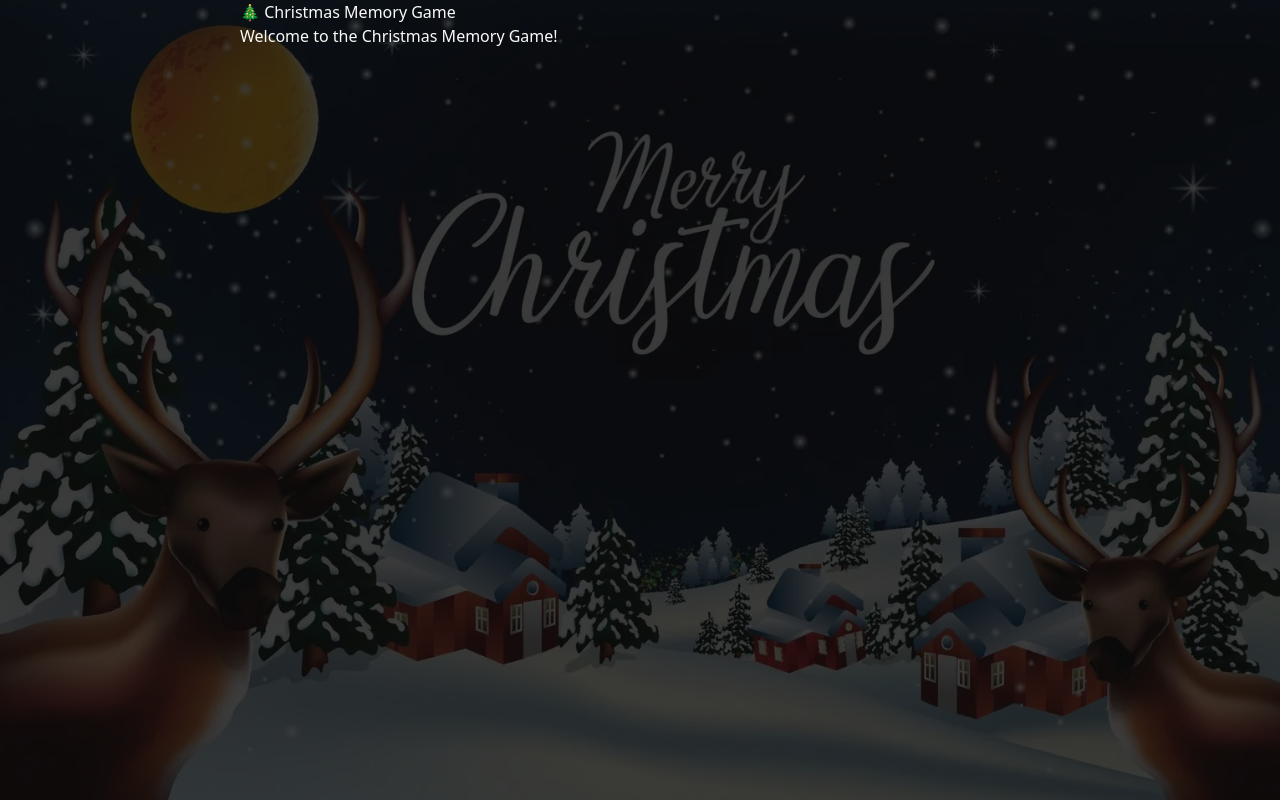
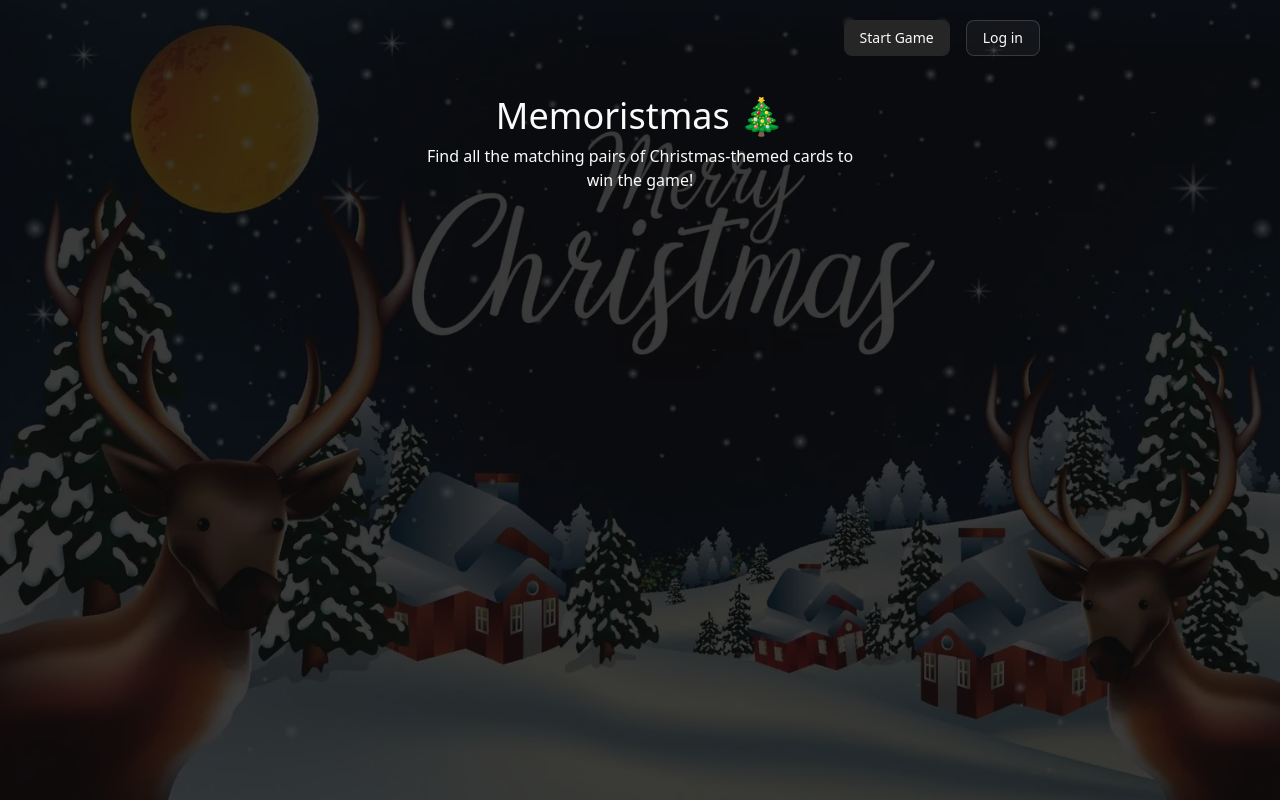
Before and after one commit to diegodev18/christmas-memory-game, a React app in the folder frontend/: page / in a window 1280 px wide. Built offline with nearby package versions, Linux system fonts and the light colour scheme; the HTML template or start-up script is replaced by a standard one.

Commit message:
feat: add Button component and update Home page layout with new buttons

```diff
--- a/frontend/package.json
+++ b/frontend/package.json
@@ -10,6 +10,7 @@
     "preview": "vite preview"
   },
   "dependencies": {
+    "@radix-ui/react-slot": "^1.2.4",
     "@tailwindcss/vite": "^4.1.17",
     "class-variance-authority": "^0.7.1",
     "clsx": "^2.1.1",
--- /dev/null
+++ b/frontend/src/components/ui/button.tsx
@@ -0,0 +1,60 @@
+import * as React from "react"
+import { Slot } from "@radix-ui/react-slot"
+import { cva, type VariantProps } from "class-variance-authority"
+
+import { cn } from "@/lib/utils"
+
+const buttonVariants = cva(
+  "inline-flex items-center justify-center gap-2 whitespace-nowrap rounded-md text-sm font-medium transition-all disabled:pointer-events-none disabled:opacity-50 [&_svg]:pointer-events-none [&_svg:not([class*='size-'])]:size-4 shrink-0 [&_svg]:shrink-0 outline-none focus-visible:border-ring focus-visible:ring-ring/50 focus-visible:ring-[3px] aria-invalid:ring-destructive/20 dark:aria-invalid:ring-destructive/40 aria-invalid:border-destructive",
+  {
+    variants: {
+      variant: {
+        default: "bg-primary text-primary-foreground hover:bg-primary/90",
+        destructive:
+          "bg-destructive text-white hover:bg-destructive/90 focus-visible:ring-destructive/20 dark:focus-visible:ring-destructive/40 dark:bg-destructive/60",
+        outline:
+          "border bg-background shadow-xs hover:bg-accent hover:text-accent-foreground dark:bg-input/30 dark:border-input dark:hover:bg-input/50",
+        secondary:
+          "bg-secondary text-secondary-foreground hover:bg-secondary/80",
+        ghost:
+          "hover:bg-accent hover:text-accent-foreground dark:hover:bg-accent/50",
+        link: "text-primary underline-offset-4 hover:underline",
+      },
+      size: {
+        default: "h-9 px-4 py-2 has-[>svg]:px-3",
+        sm: "h-8 rounded-md gap-1.5 px-3 has-[>svg]:px-2.5",
+        lg: "h-10 rounded-md px-6 has-[>svg]:px-4",
+        icon: "size-9",
+        "icon-sm": "size-8",
+        "icon-lg": "size-10",
+      },
+    },
+    defaultVariants: {
+      variant: "default",
+      size: "default",
+    },
+  }
+)
+
+function Button({
+  className,
+  variant,
+  size,
+  asChild = false,
+  ...props
+}: React.ComponentProps<"button"> &
+  VariantProps<typeof buttonVariants> & {
+    asChild?: boolean
+  }) {
+  const Comp = asChild ? Slot : "button"
+
+  return (
+    <Comp
+      data-slot="button"
+      className={cn(buttonVariants({ variant, size, className }))}
+      {...props}
+    />
+  )
+}
+
+export { Button, buttonVariants }
--- a/frontend/src/pages/Home.tsx
+++ b/frontend/src/pages/Home.tsx
@@ -1,9 +1,22 @@
+import { Button } from "@/components/ui/button";
+
 function Home() {
   return (
-    <div className="mx-auto max-w-[800px]">
-      <h1>🎄 Christmas Memory Game</h1>
-      <p>Welcome to the Christmas Memory Game!</p>
-    </div>
+    <>
+      <div className="max-w-[800px] mx-auto pt-5">
+        <header className="flex justify-end gap-x-4">
+          <Button variant={"secondary"}>Start Game</Button>
+          <Button variant={"outline"}>Log in</Button>
+        </header>
+        <main className="mt-10">
+          <h1 className="text-center text-4xl font-medium">Memoristmas 🎄</h1>
+          <p className="text-center max-w-[450px] mx-auto mt-2">
+            Find all the matching pairs of Christmas-themed cards to win the
+            game!
+          </p>
+        </main>
+      </div>
+    </>
   );
 }
 
--- a/frontend/src/styles/base.css
+++ b/frontend/src/styles/base.css
@@ -0,0 +1,4 @@
+
+button {
+    cursor: pointer;
+}
```
Also changed, not shown: 1 other file (tests, documents, lock files or other folders).
